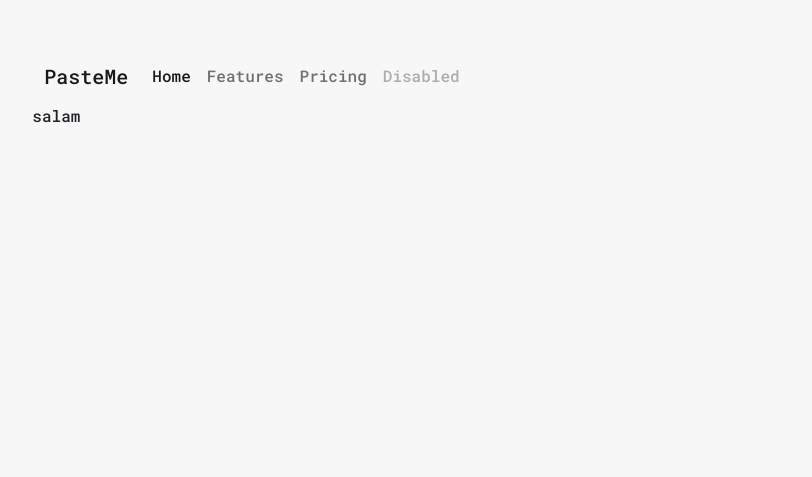
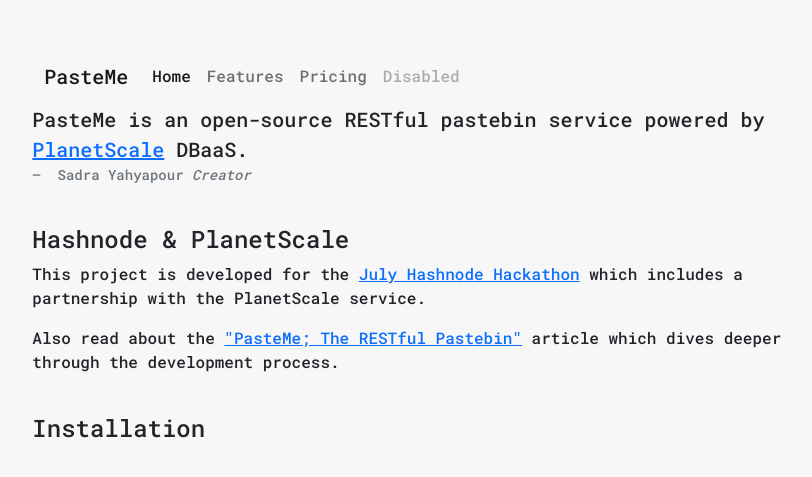
Before and after one commit to collove/pasteme, a Django app: page / in a window 1280 px wide. Shown: the top 477 px of the page, without its empty margins (229-1041 px from the left). Run offline with Django 4.2, Linux system fonts and the light colour scheme.

Commit message:
basic sections added

```diff
--- a/snippet/templates/home.html
+++ b/snippet/templates/home.html
@@ -1,5 +1,18 @@
 {% extends '_base.html' %}
 
 {% block content %}
-salam
+<figure>
+    <blockquote class="blockquote">
+      <p>PasteMe is an open-source RESTful pastebin service powered by <a href="https://planetscale.com" target="blank">PlanetScale</a> DBaaS.</p>
+    </blockquote>
+    <figcaption class="blockquote-footer">
+      Sadra Yahyapour <cite title="Source Title">Creator</cite>
+    </figcaption>
+</figure><br>
+
+<h4>Hashnode & PlanetScale</h4>
+<p>This project is developed for the <a href="https://townhall.hashnode.com/planetscale-hackathon" target="blank">July Hashnode Hackathon</a> which includes a partnership with the PlanetScale service.</p>
+<p>Also read about the <a href="https://imsadra.me/pasteme-the-restful-pastebin" target="blank">"PasteMe; The RESTful Pastebin"</a> article which dives deeper through the development process.</p><br>
+
+<h4>Installation</h4>
 {% endblock %}
```
